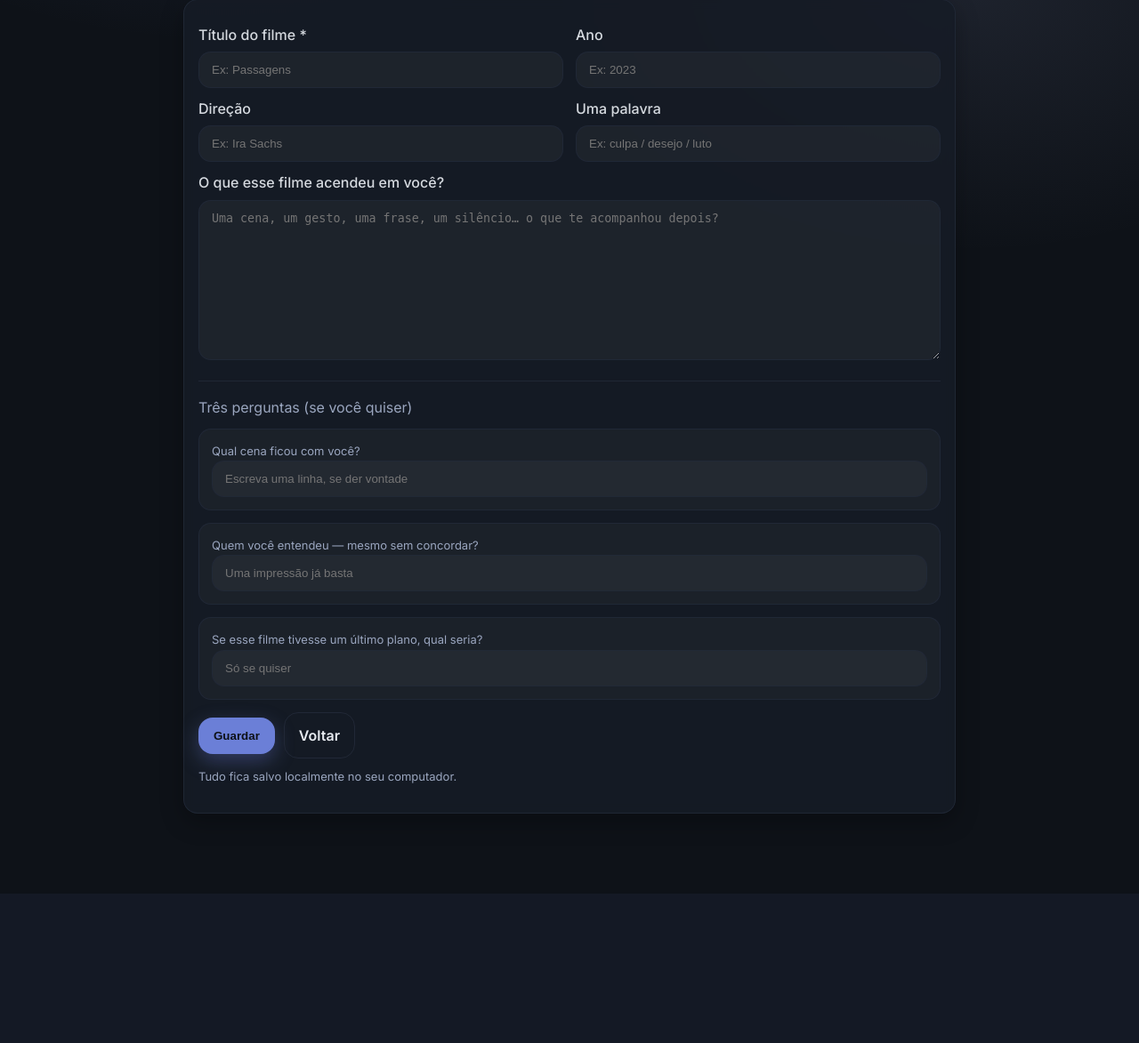
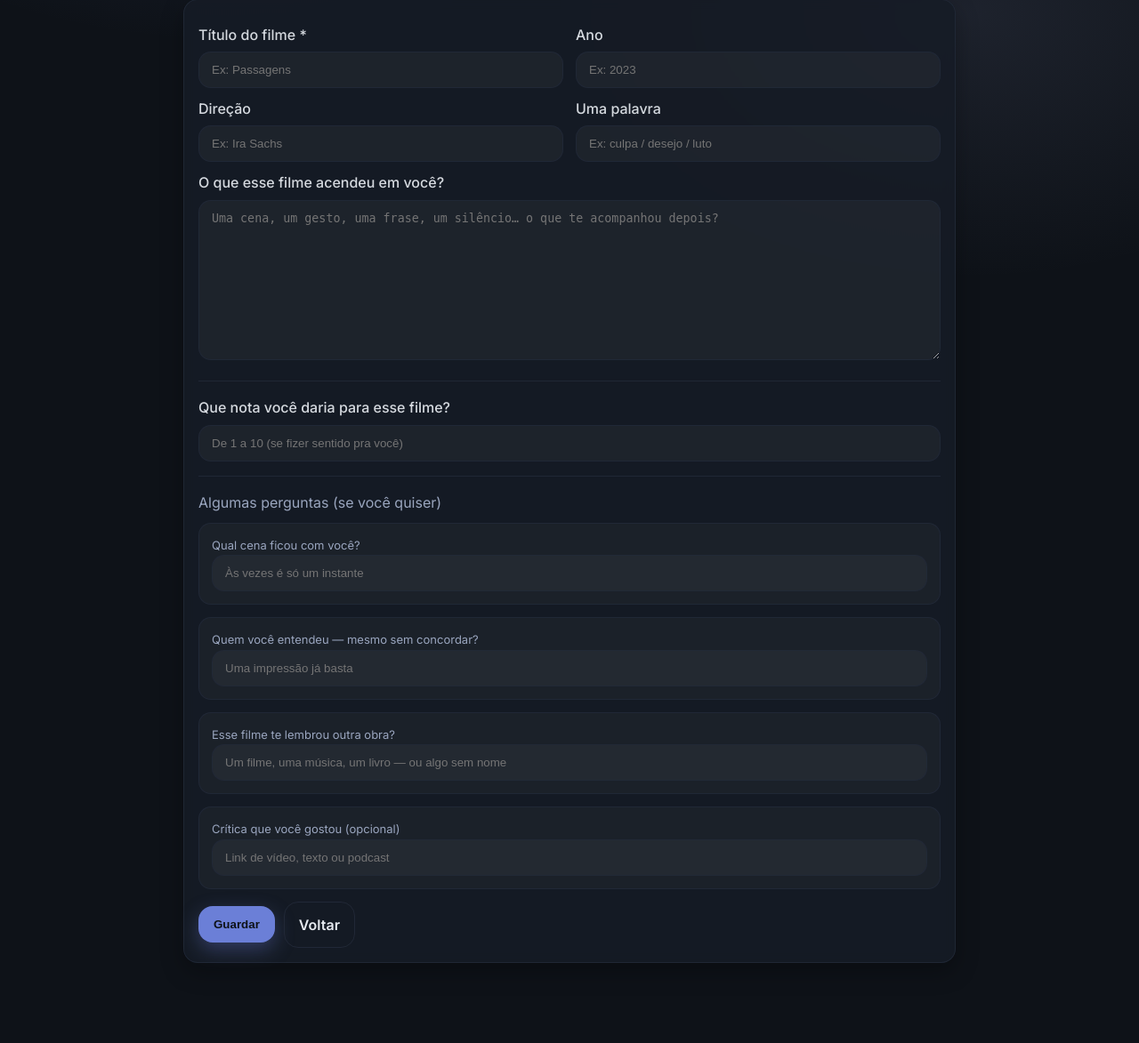
Before and after one commit to sabrinaandraderocha-cmyk/entrelinhas, a Flask app: page /new in a window 1280 px wide. Shown: the part 239-1412 px from the top of the page at 89% size. Before the commit the page ends 1244 px from the top, so only its background shows below. Run offline with Flask 3, Linux system fonts and the light colour scheme; a user stored in the database is signed in.

Commit message:
Update new_entry.html

```diff
--- a/templates/new_entry.html
+++ b/templates/new_entry.html
@@ -33,24 +33,57 @@
     </div>
 
     <label style="margin-top:10px;">O que esse filme acendeu em você?</label>
-    <textarea name="reflection" placeholder="Uma cena, um gesto, uma frase, um silêncio… o que te acompanhou depois?"></textarea>
+    <textarea
+      class="input"
+      name="reflection"
+      placeholder="Uma cena, um gesto, uma frase, um silêncio… o que te acompanhou depois?"
+    ></textarea>
 
     <div class="divider"></div>
 
-    <div class="muted" style="margin-bottom:10px;">Três perguntas (se você quiser)</div>
+    <!-- ⭐ NOTA -->
+    <label>Que nota você daria para esse filme?</label>
+    <input
+      class="input"
+      type="number"
+      name="rating"
+      min="1"
+      max="10"
+      step="1"
+      placeholder="De 1 a 10 (se fizer sentido pra você)"
+    >
+
+    <div class="divider"></div>
+
+    <div class="muted" style="margin-bottom:10px;">Algumas perguntas (se você quiser)</div>
 
     <div class="grid">
       <div class="prompt">
-        <div class="muted small">{{ prompts[0] }}</div>
-        <input class="input" name="q1" placeholder="Escreva uma linha, se der vontade">
+        <div class="muted small">Qual cena ficou com você?</div>
+        <input class="input" name="q1" placeholder="Às vezes é só um instante">
       </div>
+
       <div class="prompt">
-        <div class="muted small">{{ prompts[1] }}</div>
+        <div class="muted small">Quem você entendeu — mesmo sem concordar?</div>
         <input class="input" name="q2" placeholder="Uma impressão já basta">
       </div>
+
       <div class="prompt">
-        <div class="muted small">{{ prompts[2] }}</div>
-        <input class="input" name="q3" placeholder="Só se quiser">
+        <div class="muted small">Esse filme te lembrou outra obra?</div>
+        <input
+          class="input"
+          name="q3"
+          placeholder="Um filme, uma música, um livro — ou algo sem nome"
+        >
+      </div>
+
+      <div class="prompt">
+        <div class="muted small">Crítica que você gostou (opcional)</div>
+        <input
+          class="input"
+          name="critique_link"
+          placeholder="Link de vídeo, texto ou podcast"
+        >
       </div>
     </div>
 
@@ -58,9 +91,5 @@
       <button class="btn primary" type="submit">Guardar</button>
       <a class="btn secondary" href="{{ url_for('index') }}">Voltar</a>
     </div>
-
-    <p class="muted small" style="margin-top:10px;">
-      Tudo fica salvo localmente no seu computador.
-    </p>
   </form>
 {% endblock %}
```
